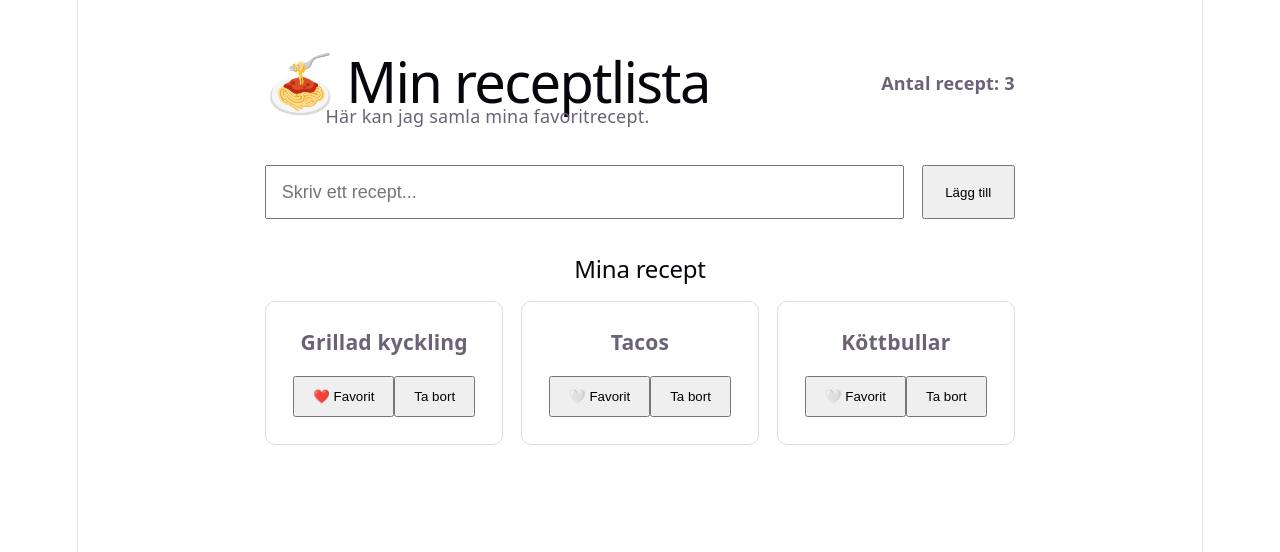
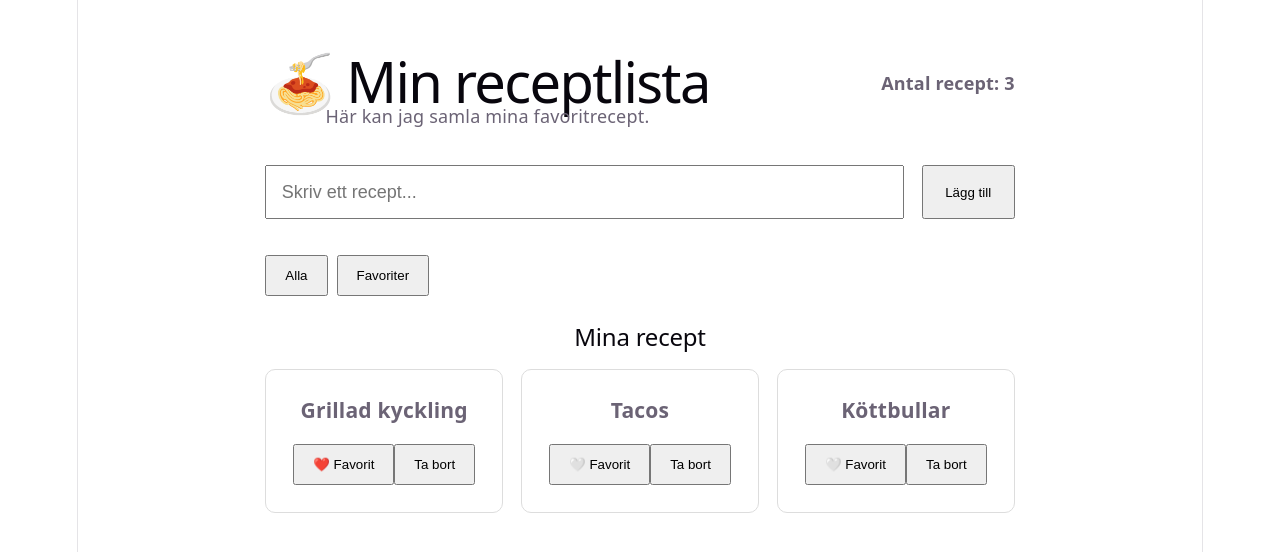
Before and after one commit to TSOLER89/min-receptlista, a React (Vite) app: page / in a window 1280 px wide. Shown: the top 552 px of the page. Built offline with nearby package versions, Linux system fonts and the light colour scheme.

Commit message:
Add filtering functionality and update RecipeList component for empty state

```diff
--- a/src/App.jsx
+++ b/src/App.jsx
@@ -7,6 +7,7 @@ import './App.css'
 
 // Main application component for the recipe list
 function App() {
+const [filter, setFilter] = useState('all')
 const [recipes, setRecipes] = useState([
   { id: 1, name: 'Grillad kyckling', favorite: true },
   { id: 2, name: 'Tacos', favorite: false },
@@ -19,6 +20,12 @@ useEffect(() => {
   document.title = `Recept (${recipes.length})`
 }, [recipes])
 
+
+/* Filtrerar recepten baserat på det valda filtret */
+const filteredRecipes =
+  filter === 'favorites'
+    ? recipes.filter((recipe) => recipe.favorite)
+    : recipes
 
 function addRecipe(name) {
   const newRecipe = {
@@ -51,8 +58,18 @@ function deleteRecipe(id) {
 
       <RecipeForm onAdd={addRecipe} />
 
+      <div className="filters">
+  <button onClick={() => setFilter('all')}>
+    Alla
+  </button>
+
+  <button onClick={() => setFilter('favorites')}>
+    Favoriter
+  </button>
+</div>
+
       <RecipeList
-  recipes={recipes}
+  recipes={filteredRecipes}
   onToggle={toggleFavorite}
   onDelete={deleteRecipe}
 />
--- a/src/components/RecipeList.jsx
+++ b/src/components/RecipeList.jsx
@@ -2,6 +2,10 @@ function RecipeList({ recipes, onToggle, onDelete }) {
   return (
     <section className="recipe-section">
       <h2>Mina recept</h2>
+
+      {recipes.length ===0 ? (
+        <p>Inga recept ännu. Lägg till ditt första recept ovan.</p>
+      ) : (
 
       <div className="recipe-grid">
         {recipes.map((recipe) => (
@@ -17,6 +21,7 @@ function RecipeList({ recipes, onToggle, onDelete }) {
           </div>
         ))}
       </div>
+      )}
     </section>
   )
 }
```
